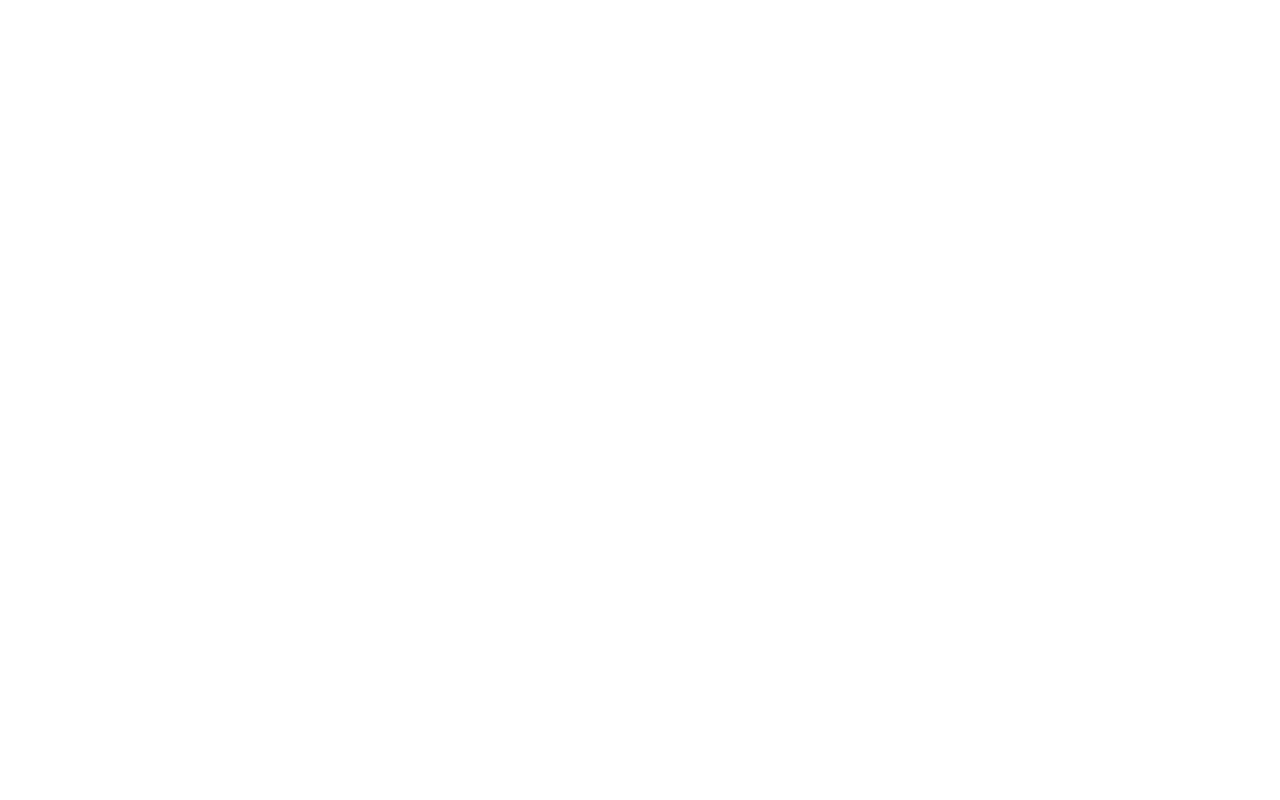
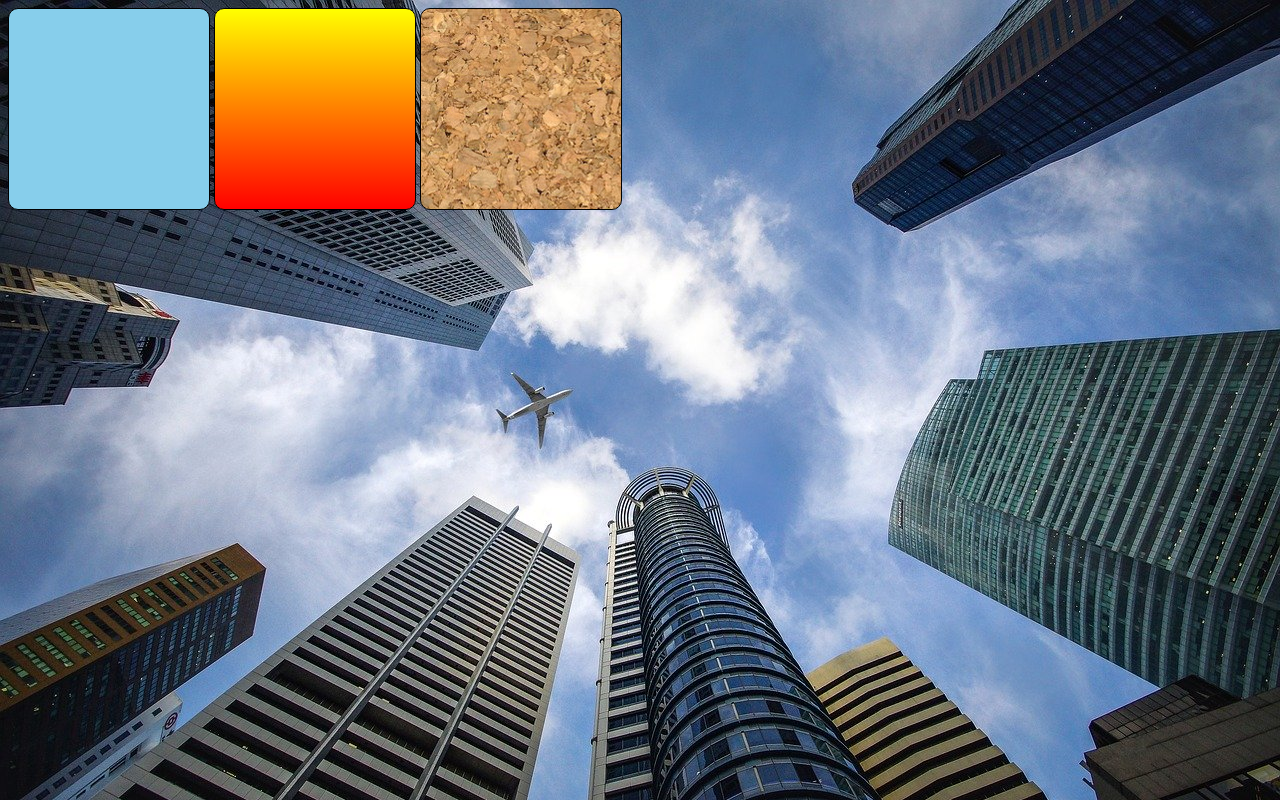
Before and after one commit to FranciscoMaciell/repositorioTeste, a plain HTML site: page index.html in a window 1280 px wide. Drawn offline with Linux system fonts and the light colour scheme.

Commit message:
atividades01

```diff
--- a/index.html
+++ b/index.html
@@ -8,13 +8,13 @@
     <link rel="stylesheet" href="stilo.css">
 </head>
 <body>
-    <div class="quadrado">
+    <div class="quadrado" id="q1">
 
     </div>
-    <div class="quadrado">
+    <div class="quadrado" id="q2">
 
     </div>
-    <div class="quadrado">
+    <div class="quadrado" id="q3">
 
     </div>
 </body>
--- a/stilo.css
+++ b/stilo.css
@@ -1,10 +1,30 @@
 @charset "UTF-8";
 
-div .quadrado{
+body{
+    background-image: url('imagem/wallpaper002.jpg');
+}
+
+div.quadrado{
     border: 1px solid black;
     border-radius: 10px;
     background-color: lightgray;
-    width: 300px;
-    height: 300px;
+    width: 200px;
+    height: 200px;
     display: inline-block;
 }
+
+div.quadrado:hover{
+    background-color: rgba(255, 255, 0, 0.495);
+}
+
+div#q1{
+    background-color: skyblue;
+}
+
+div#q2{
+    background-image: linear-gradient(to bottom, yellow, red);
+}
+
+div#q3{
+    background-image: url('imagem/wallpaper001.jpg');
+}
```
